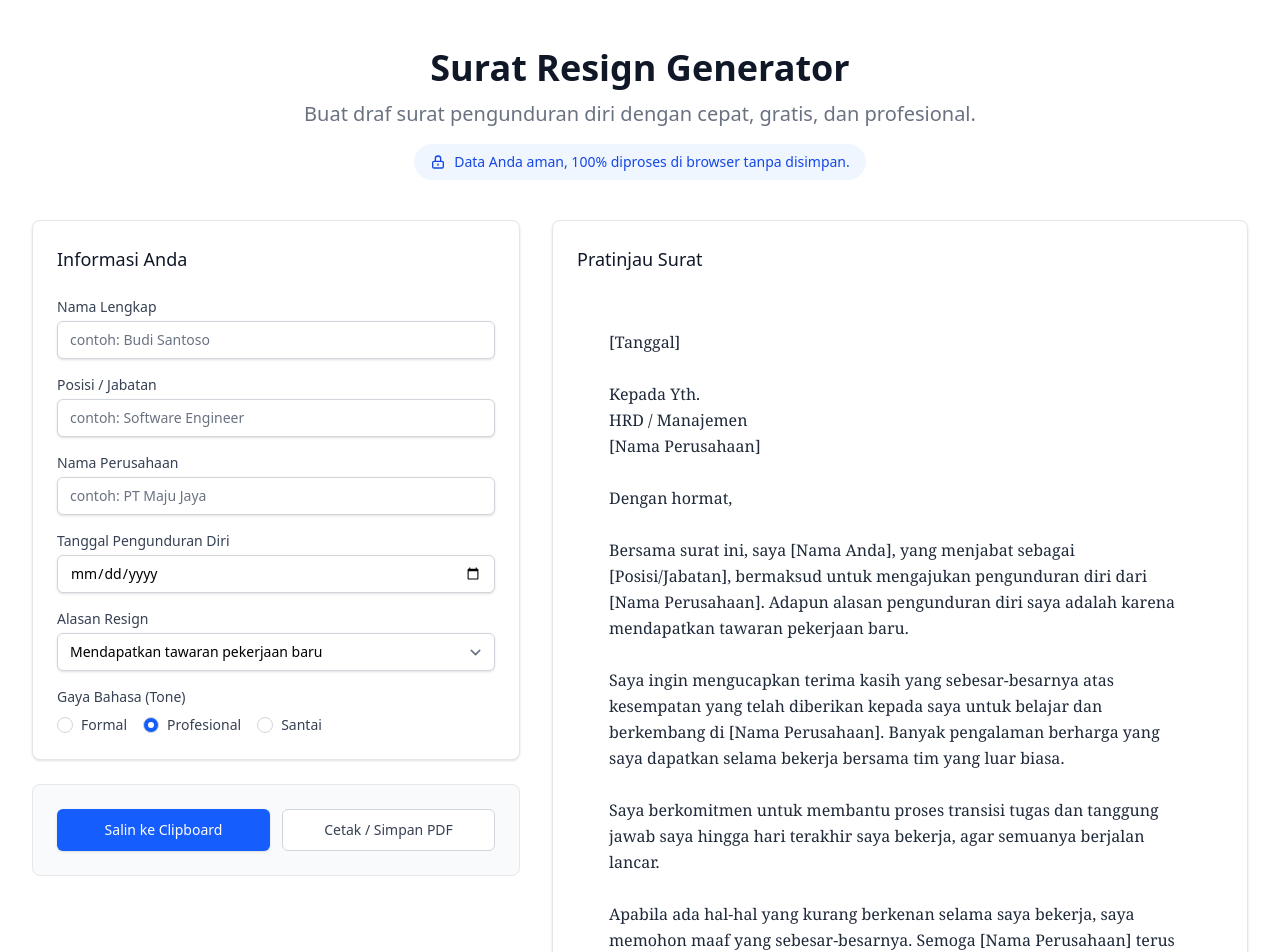
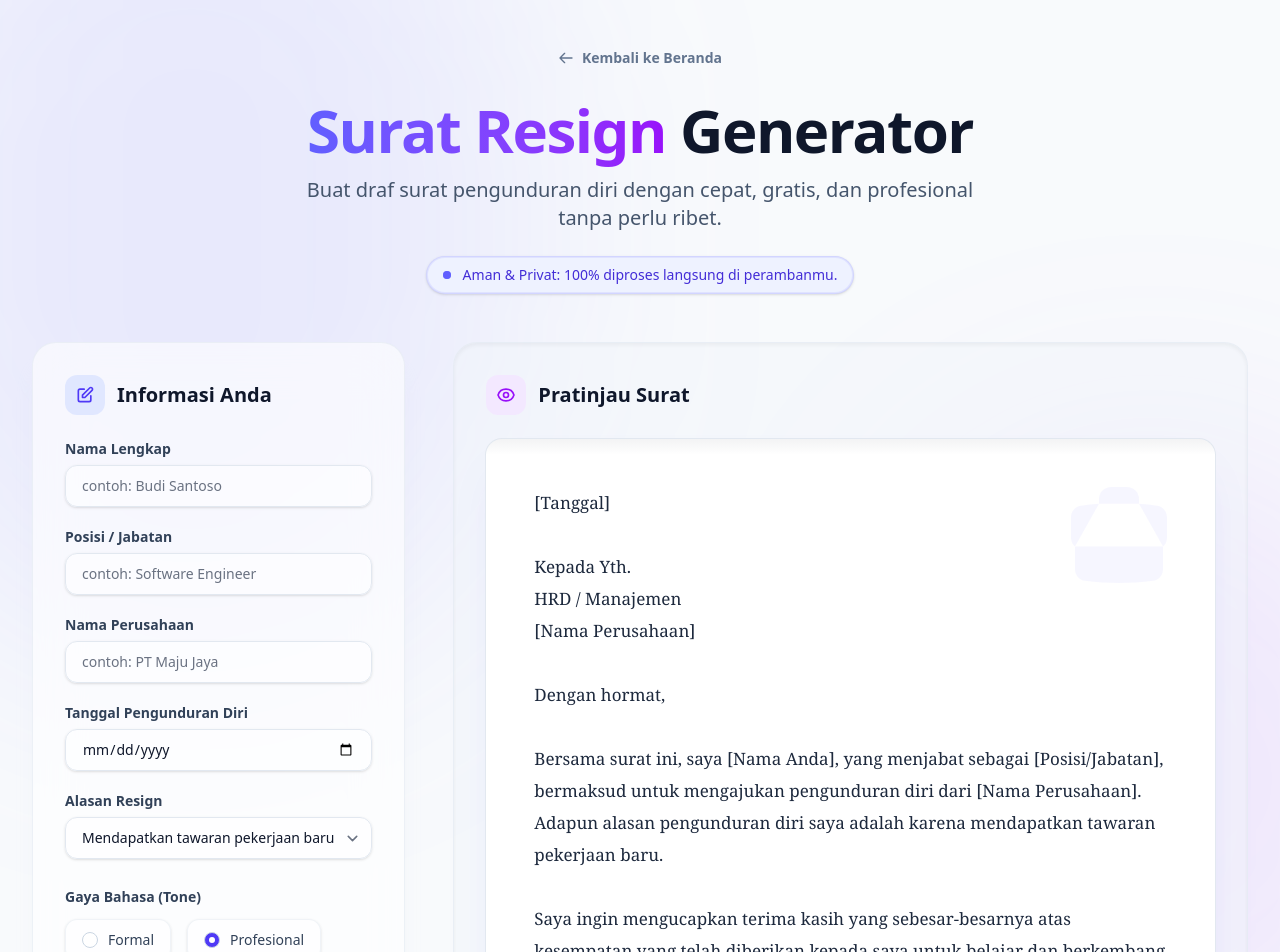
Before and after one commit to mikeu-dev/kerjao.id, a SvelteKit app: page /surat-resign in a window 1280 px wide. Shown: the top 952 px of the page. Built offline with nearby package versions, Linux system fonts and the light colour scheme.

Commit message:
feat: Redesign resignation letter generator page with enhanced UI, ambient effects, and improved component styling.

```diff
--- a/src/lib/components/resign/ResignActions.svelte
+++ b/src/lib/components/resign/ResignActions.svelte
@@ -20,22 +20,58 @@
 	}
 </script>
 
-<div class="flex flex-col gap-3 sm:flex-row">
+<div class="flex flex-col gap-4 sm:flex-row">
 	<button
 		onclick={handleCopy}
-		class="inline-flex flex-1 items-center justify-center rounded-md border border-transparent bg-blue-600 px-4 py-2.5 text-sm font-medium text-white shadow-sm transition-colors hover:bg-blue-700 focus:ring-2 focus:ring-blue-500 focus:ring-offset-2 focus:outline-none"
+		class="group relative inline-flex flex-1 items-center justify-center gap-2 overflow-hidden rounded-xl bg-indigo-600 px-6 py-3.5 font-semibold text-white shadow-lg shadow-indigo-600/30 transition-all duration-300 hover:-translate-y-0.5 hover:bg-indigo-700 hover:shadow-indigo-600/40 focus:ring-2 focus:ring-indigo-500 focus:ring-offset-2 focus:outline-none dark:focus:ring-offset-slate-900"
 	>
-		{#if copied}
-			Tersalin!
-		{:else}
-			Salin ke Clipboard
-		{/if}
+		<span class="relative z-10">
+			{#if copied}
+				Tersalin!
+			{:else}
+				Salin ke Clipboard
+			{/if}
+		</span>
+		<div
+			class="relative z-10 flex items-center justify-center transition-transform group-hover:translate-x-1"
+		>
+			{#if copied}
+				<svg class="h-5 w-5" fill="none" viewBox="0 0 24 24" stroke="currentColor" stroke-width="2">
+					<path stroke-linecap="round" stroke-linejoin="round" d="M5 13l4 4L19 7" />
+				</svg>
+			{:else}
+				<svg class="h-5 w-5" fill="none" viewBox="0 0 24 24" stroke="currentColor" stroke-width="2">
+					<path
+						stroke-linecap="round"
+						stroke-linejoin="round"
+						d="M8 16H6a2 2 0 01-2-2V6a2 2 0 012-2h8a2 2 0 012 2v2m-6 12h8a2 2 0 002-2v-8a2 2 0 00-2-2h-8a2 2 0 00-2 2v8a2 2 0 002 2z"
+					/>
+				</svg>
+			{/if}
+		</div>
+		<!-- Glossy overlay -->
+		<div
+			class="absolute inset-0 bg-linear-to-b from-white/20 to-transparent opacity-0 transition-opacity group-hover:opacity-100"
+		></div>
 	</button>
 
 	<button
 		onclick={handlePrint}
-		class="inline-flex flex-1 items-center justify-center rounded-md border border-gray-300 bg-white px-4 py-2.5 text-sm font-medium text-gray-700 transition-colors hover:bg-gray-50 focus:ring-2 focus:ring-blue-500 focus:ring-offset-2 focus:outline-none dark:border-gray-600 dark:bg-gray-800 dark:text-gray-200 dark:hover:bg-gray-700"
+		class="inline-flex flex-1 items-center justify-center gap-2 rounded-xl border border-slate-200 bg-white px-6 py-3.5 font-semibold text-slate-700 shadow-sm transition-all duration-300 hover:-translate-y-0.5 hover:bg-slate-50 hover:shadow-md focus:ring-2 focus:ring-indigo-500 focus:ring-offset-2 focus:outline-none dark:border-slate-700 dark:bg-slate-800 dark:text-slate-200 dark:hover:border-slate-600 dark:hover:bg-slate-700 dark:focus:ring-offset-slate-900"
 	>
-		Cetak / Simpan PDF
+		<span>Cetak / Simpan PDF</span>
+		<svg
+			class="h-5 w-5 text-slate-400 dark:text-slate-500"
+			fill="none"
+			viewBox="0 0 24 24"
+			stroke="currentColor"
+			stroke-width="2"
+		>
+			<path
+				stroke-linecap="round"
+				stroke-linejoin="round"
+				d="M17 17h2a2 2 0 002-2v-4a2 2 0 00-2-2H5a2 2 0 00-2 2v4a2 2 0 002 2h2m2 4h6a2 2 0 002-2v-4a2 2 0 00-2-2H9a2 2 0 00-2 2v4a2 2 0 002 2zm8-12V5a2 2 0 00-2-2H9a2 2 0 00-2 2v4h10z"
+			/>
+		</svg>
 	</button>
 </div>
--- a/src/lib/components/resign/ResignForm.svelte
+++ b/src/lib/components/resign/ResignForm.svelte
@@ -14,71 +14,86 @@
 </script>
 
 <div class="space-y-6">
-	<div class="space-y-4">
+	<div class="space-y-5">
 		<!-- Nama -->
 		<div>
-			<label for="nama" class="block text-sm font-medium text-gray-700 dark:text-gray-300"
-				>Nama Lengkap</label
+			<label
+				for="nama"
+				class="mb-1.5 block text-sm font-semibold text-slate-700 dark:text-slate-300"
 			>
+				Nama Lengkap
+			</label>
 			<input
 				type="text"
 				id="nama"
 				bind:value={data.nama}
 				placeholder="contoh: Budi Santoso"
-				class="mt-1 block w-full rounded-md border-gray-300 shadow-sm focus:border-blue-500 focus:ring-blue-500 sm:text-sm dark:border-gray-700 dark:bg-gray-800 dark:text-white"
+				class="block w-full rounded-xl border-slate-200 bg-white/50 px-4 py-2.5 shadow-sm transition-all duration-200 focus:border-indigo-500 focus:bg-white focus:ring-indigo-500 sm:text-sm dark:border-slate-700/60 dark:bg-slate-900/50 dark:text-white dark:focus:border-indigo-400 dark:focus:bg-slate-900 dark:focus:ring-indigo-400"
 			/>
 		</div>
 
 		<!-- Posisi -->
 		<div>
-			<label for="posisi" class="block text-sm font-medium text-gray-700 dark:text-gray-300"
-				>Posisi / Jabatan</label
+			<label
+				for="posisi"
+				class="mb-1.5 block text-sm font-semibold text-slate-700 dark:text-slate-300"
 			>
+				Posisi / Jabatan
+			</label>
 			<input
 				type="text"
 				id="posisi"
 				bind:value={data.posisi}
 				placeholder="contoh: Software Engineer"
-				class="mt-1 block w-full rounded-md border-gray-300 shadow-sm focus:border-blue-500 focus:ring-blue-500 sm:text-sm dark:border-gray-700 dark:bg-gray-800 dark:text-white"
+				class="block w-full rounded-xl border-slate-200 bg-white/50 px-4 py-2.5 shadow-sm transition-all duration-200 focus:border-indigo-500 focus:bg-white focus:ring-indigo-500 sm:text-sm dark:border-slate-700/60 dark:bg-slate-900/50 dark:text-white dark:focus:border-indigo-400 dark:focus:bg-slate-900 dark:focus:ring-indigo-400"
 			/>
 		</div>
 
 		<!-- Perusahaan -->
 		<div>
-			<label for="perusahaan" class="block text-sm font-medium text-gray-700 dark:text-gray-300"
-				>Nama Perusahaan</label
+			<label
+				for="perusahaan"
+				class="mb-1.5 block text-sm font-semibold text-slate-700 dark:text-slate-300"
 			>
+				Nama Perusahaan
+			</label>
 			<input
 				type="text"
 				id="perusahaan"
 				bind:value={data.perusahaan}
 				placeholder="contoh: PT Maju Jaya"
-				class="mt-1 block w-full rounded-md border-gray-300 shadow-sm focus:border-blue-500 focus:ring-blue-500 sm:text-sm dark:border-gray-700 dark:bg-gray-800 dark:text-white"
+				class="block w-full rounded-xl border-slate-200 bg-white/50 px-4 py-2.5 shadow-sm transition-all duration-200 focus:border-indigo-500 focus:bg-white focus:ring-indigo-500 sm:text-sm dark:border-slate-700/60 dark:bg-slate-900/50 dark:text-white dark:focus:border-indigo-400 dark:focus:bg-slate-900 dark:focus:ring-indigo-400"
 			/>
 		</div>
 
 		<!-- Tanggal -->
 		<div>
-			<label for="tanggal" class="block text-sm font-medium text-gray-700 dark:text-gray-300"
-				>Tanggal Pengunduran Diri</label
+			<label
+				for="tanggal"
+				class="mb-1.5 block text-sm font-semibold text-slate-700 dark:text-slate-300"
 			>
+				Tanggal Pengunduran Diri
+			</label>
 			<input
 				type="date"
 				id="tanggal"
 				bind:value={data.tanggal}
-				class="mt-1 block w-full rounded-md border-gray-300 shadow-sm focus:border-blue-500 focus:ring-blue-500 sm:text-sm dark:border-gray-700 dark:bg-gray-800 dark:text-white"
+				class="block w-full rounded-xl border-slate-200 bg-white/50 px-4 py-2.5 shadow-sm transition-all duration-200 focus:border-indigo-500 focus:bg-white focus:ring-indigo-500 sm:text-sm dark:border-slate-700/60 dark:bg-slate-900/50 dark:text-white dark:focus:border-indigo-400 dark:focus:bg-slate-900 dark:focus:ring-indigo-400"
 			/>
 		</div>
 
 		<!-- Alasan -->
 		<div>
-			<label for="alasan" class="block text-sm font-medium text-gray-700 dark:text-gray-300"
-				>Alasan Resign</label
+			<label
+				for="alasan"
+				class="mb-1.5 block text-sm font-semibold text-slate-700 dark:text-slate-300"
 			>
+				Alasan Resign
+			</label>
 			<select
 				id="alasan"
 				bind:value={data.alasan}
-				class="mt-1 block w-full rounded-md border-gray-300 shadow-sm focus:border-blue-500 focus:ring-blue-500 sm:text-sm dark:border-gray-700 dark:bg-gray-800 dark:text-white"
+				class="block w-full rounded-xl border-slate-200 bg-white/50 px-4 py-2.5 shadow-sm transition-all duration-200 focus:border-indigo-500 focus:bg-white focus:ring-indigo-500 sm:text-sm dark:border-slate-700/60 dark:bg-slate-900/50 dark:text-white dark:focus:border-indigo-400 dark:focus:bg-slate-900 dark:focus:ring-indigo-400"
 			>
 				{#each alasanOptions as opt (opt)}
 					<option value={opt}>{opt}</option>
@@ -88,52 +103,70 @@
 
 		<!-- Alasan Custom -->
 		{#if data.alasan === 'Lainnya'}
-			<div class="animate-in fade-in slide-in-from-top-1 duration-200">
-				<label for="alasanCustom" class="block text-sm font-medium text-gray-700 dark:text-gray-300"
-					>Tuliskan Alasan Anda</label
+			<div class="animate-fade-in">
+				<label
+					for="alasanCustom"
+					class="mb-1.5 block text-sm font-semibold text-slate-700 dark:text-slate-300"
 				>
+					Tuliskan Alasan Anda
+				</label>
 				<input
 					type="text"
 					id="alasanCustom"
 					bind:value={data.alasanCustom}
 					placeholder="contoh: pindah domisili"
-					class="mt-1 block w-full rounded-md border-gray-300 shadow-sm focus:border-blue-500 focus:ring-blue-500 sm:text-sm dark:border-gray-700 dark:bg-gray-800 dark:text-white"
+					class="block w-full rounded-xl border-slate-200 bg-white/50 px-4 py-2.5 shadow-sm transition-all duration-200 focus:border-indigo-500 focus:bg-white focus:ring-indigo-500 sm:text-sm dark:border-slate-700/60 dark:bg-slate-900/50 dark:text-white dark:focus:border-indigo-400 dark:focus:bg-slate-900 dark:focus:ring-indigo-400"
 				/>
 			</div>
 		{/if}
 
 		<!-- Tone -->
-		<div>
-			<span class="mb-2 block text-sm font-medium text-gray-700 dark:text-gray-300"
-				>Gaya Bahasa (Tone)</span
-			>
-			<div class="flex space-x-4">
-				<label class="flex items-center">
+		<div class="pt-2">
+			<span class="mb-3 block text-sm font-semibold text-slate-700 dark:text-slate-300">
+				Gaya Bahasa (Tone)
+			</span>
+			<div class="flex flex-wrap gap-4">
+				<label
+					class="group flex cursor-pointer items-center rounded-xl border border-slate-200/50 bg-white/50 px-4 py-2.5 shadow-sm transition-colors hover:bg-white dark:border-slate-700/50 dark:bg-slate-900/30 dark:hover:bg-slate-800"
+				>
 					<input
 						type="radio"
 						bind:group={data.tone}
 						value="formal"
-						class="h-4 w-4 border-gray-300 text-blue-600 focus:ring-blue-500 dark:border-gray-700 dark:bg-gray-800"
+						class="h-4 w-4 border-slate-300 text-indigo-600 focus:ring-indigo-500 dark:border-slate-600 dark:bg-slate-800"
 					/>
-					<span class="ml-2 text-sm text-gray-700 dark:text-gray-300">Formal</span>
+					<span
+						class="ml-2.5 text-sm font-medium text-slate-700 group-hover:text-indigo-600 dark:text-slate-300 dark:group-hover:text-indigo-400"
+						>Formal</span
+					>
 				</label>
-				<label class="flex items-center">
+				<label
+					class="group flex cursor-pointer items-center rounded-xl border border-slate-200/50 bg-white/50 px-4 py-2.5 shadow-sm transition-colors hover:bg-white dark:border-slate-700/50 dark:bg-slate-900/30 dark:hover:bg-slate-800"
+				>
 					<input
 						type="radio"
 						bind:group={data.tone}
 						value="profesional"
-						class="h-4 w-4 border-gray-300 text-blue-600 focus:ring-blue-500 dark:border-gray-700 dark:bg-gray-800"
+						class="h-4 w-4 border-slate-300 text-indigo-600 focus:ring-indigo-500 dark:border-slate-600 dark:bg-slate-800"
 					/>
-					<span class="ml-2 text-sm text-gray-700 dark:text-gray-300">Profesional</span>
+					<span
+						class="ml-2.5 text-sm font-medium text-slate-700 group-hover:text-indigo-600 dark:text-slate-300 dark:group-hover:text-indigo-400"
+						>Profesional</span
+					>
 				</label>
-				<label class="flex items-center">
+				<label
+					class="group flex cursor-pointer items-center rounded-xl border border-slate-200/50 bg-white/50 px-4 py-2.5 shadow-sm transition-colors hover:bg-white dark:border-slate-700/50 dark:bg-slate-900/30 dark:hover:bg-slate-800"
+				>
 					<input
 						type="radio"
 						bind:group={data.tone}
 						value="santai"
-						class="h-4 w-4 border-gray-300 text-blue-600 focus:ring-blue-500 dark:border-gray-700 dark:bg-gray-800"
+						class="h-4 w-4 border-slate-300 text-indigo-600 focus:ring-indigo-500 dark:border-slate-600 dark:bg-slate-800"
 					/>
-					<span class="ml-2 text-sm text-gray-700 dark:text-gray-300">Santai</span>
+					<span
+						class="ml-2.5 text-sm font-medium text-slate-700 group-hover:text-indigo-600 dark:text-slate-300 dark:group-hover:text-indigo-400"
+						>Santai</span
+					>
 				</label>
 			</div>
 		</div>
--- a/src/lib/components/resign/ResignPreview.svelte
+++ b/src/lib/components/resign/ResignPreview.svelte
@@ -2,10 +2,28 @@
 	let { letter }: { letter: string } = $props();
 </script>
 
-<div class="min-h-[500px] w-full bg-white p-6 sm:p-8 dark:bg-gray-800">
+<div
+	class="relative mx-auto w-full max-w-3xl overflow-hidden rounded-xl bg-white shadow-2xl ring-1 shadow-indigo-500/10 ring-slate-200 sm:rounded-2xl dark:bg-slate-900 dark:shadow-none dark:ring-slate-700/50"
+>
+	<!-- Top Fold/Shadow Effect -->
 	<div
-		class="font-serif text-sm leading-relaxed whitespace-pre-wrap text-gray-800 sm:text-base dark:text-gray-200"
-	>
-		{letter}
+		class="absolute inset-x-0 top-0 h-4 bg-linear-to-b from-slate-900/5 to-transparent dark:from-black/20"
+	></div>
+
+	<div class="min-h-[600px] p-8 sm:p-12">
+		<!-- Watermark-like element -->
+		<div class="pointer-events-none absolute top-8 right-8 opacity-5 dark:opacity-10">
+			<svg class="h-32 w-32 text-indigo-500" fill="currentColor" viewBox="0 0 24 24">
+				<path
+					d="M20.25 14.15v4.25c0 1.094-.787 2.036-1.872 2.18-2.087.277-4.216.42-6.378.42s-4.291-.143-6.378-.42c-1.085-.144-1.872-1.086-1.872-2.18v-4.25m16.5 0a2.18 2.18 0 0 0 .75-1.661V8.706c0-1.081-.768-2.015-1.837-2.175a48.114 48.114 0 0 0-3.413-.387m4.5 8.006c-.194.165-.42.295-.673.38A23.978 23.978 0 0 1 12 15.75c-2.648 0-5.195-.429-7.577-1.22a2.016 2.016 0 0 1-.673-.38m0 0A2.18 2.18 0 0 1 3 12.489V8.706c0-1.081.768-2.015 1.837-2.175a48.111 48.111 0 0 1 3.413-.387m7.5 0V5.25A2.25 2.25 0 0 0 13.5 3h-3a2.25 2.25 0 0 0-2.25 2.25v.894m7.5 0a48.667 48.667 0 0 0-7.5 0M12 12.75h.008v.008H12v-.008Z"
+				/>
+			</svg>
+		</div>
+
+		<div
+			class="relative z-10 font-serif text-[15px] leading-8 whitespace-pre-wrap text-slate-800 sm:text-[17px] dark:text-slate-300 print:text-black"
+		>
+			{letter}
+		</div>
 	</div>
 </div>
--- a/src/routes/surat-resign/+page.svelte
+++ b/src/routes/surat-resign/+page.svelte
@@ -18,6 +18,8 @@
 	let letter = $derived(generateLetter(data));
 </script>
 
+<!-- eslint-disable svelte/no-navigation-without-resolve -->
+
 <svelte:head>
 	<title>Surat Resign Generator Online | kerjao.id</title>
 	<meta
@@ -30,61 +32,128 @@
 	/>
 </svelte:head>
 
-<div class="mx-auto max-w-7xl px-4 py-8 sm:px-6 sm:py-12 lg:px-8">
+<div
+	class="relative min-h-screen overflow-hidden bg-slate-50 font-sans text-slate-900 transition-colors duration-300 dark:bg-slate-950 dark:text-slate-50 print:bg-white print:text-black"
+>
+	<!-- Background Ambient Shapes -->
+	<div class="pointer-events-none absolute inset-0 z-0 overflow-hidden print:hidden">
+		<div
+			class="absolute -top-[10%] -left-[10%] h-[40%] w-[50%] rounded-full bg-indigo-500/10 blur-[130px] dark:bg-indigo-600/15"
+		></div>
+		<div
+			class="absolute top-[20%] -right-[10%] h-[30%] w-[40%] rounded-full bg-purple-500/10 blur-[120px] dark:bg-purple-600/15"
+		></div>
+		<div
+			class="absolute -bottom-[20%] left-[20%] h-[50%] w-[50%] rounded-full bg-emerald-500/5 blur-[140px] dark:bg-emerald-600/10"
+		></div>
+	</div>
+
+	<div class="relative z-10 mx-auto max-w-7xl px-4 py-12 sm:px-6 lg:px-8">
 		<!-- Header -->
-	<div class="mb-10 text-center">
-		<h1 class="text-3xl font-extrabold text-gray-900 sm:text-4xl dark:text-white">
-			Surat Resign Generator
+		<div class="mb-12 text-center print:hidden">
+			<a
+				href="/"
+				class="mb-8 inline-flex items-center gap-2 text-sm font-semibold text-slate-500 transition-colors hover:text-indigo-600 dark:text-slate-400 dark:hover:text-indigo-400"
+			>
+				<svg class="h-4 w-4" fill="none" viewBox="0 0 24 24" stroke="currentColor" stroke-width="2">
+					<path stroke-linecap="round" stroke-linejoin="round" d="M10 19l-7-7m0 0l7-7m-7 7h18" />
+				</svg>
+				Kembali ke Beranda
+			</a>
+			<h1 class="mb-4 text-4xl font-extrabold tracking-tight sm:text-5xl lg:text-6xl">
+				<span class="bg-linear-to-r from-indigo-500 to-purple-600 bg-clip-text text-transparent"
+					>Surat Resign</span
+				> Generator
 			</h1>
-		<p class="mx-auto mt-3 max-w-2xl text-xl text-gray-500 dark:text-gray-400">
-			Buat draf surat pengunduran diri dengan cepat, gratis, dan profesional.
+			<p class="mx-auto mt-4 max-w-2xl text-lg text-slate-600 sm:text-xl dark:text-slate-400">
+				Buat draf surat pengunduran diri dengan cepat, gratis, dan profesional tanpa perlu ribet.
 			</p>
 			<div
-			class="mt-4 inline-flex items-center rounded-full bg-blue-50 px-4 py-2 text-sm font-medium text-blue-700 dark:bg-blue-900/30 dark:text-blue-300"
+				class="animate-fade-in mt-6 inline-flex items-center rounded-full border border-indigo-500/20 bg-indigo-50 px-4 py-2 text-sm font-medium text-indigo-700 shadow-sm ring-1 ring-indigo-500/10 ring-inset dark:border-indigo-400/20 dark:bg-indigo-900/40 dark:text-indigo-300"
 			>
-			<svg class="mr-2 h-4 w-4" fill="none" stroke="currentColor" viewBox="0 0 24 24"
-				><path
-					stroke-linecap="round"
-					stroke-linejoin="round"
-					stroke-width="2"
-					d="M12 15v2m-6 4h12a2 2 0 002-2v-6a2 2 0 00-2-2H6a2 2 0 00-2 2v6a2 2 0 002 2zm10-10V7a4 4 0 00-8 0v4h8z"
-				></path></svg
-			>
-			Data Anda aman, 100% diproses di browser tanpa disimpan.
+				<span class="relative mr-3 flex h-2 w-2">
+					<span
+						class="absolute inline-flex h-full w-full animate-ping rounded-full bg-indigo-400 opacity-75"
+					></span>
+					<span class="relative inline-flex h-2 w-2 rounded-full bg-indigo-500"></span>
+				</span>
+				Aman & Privat: 100% diproses langsung di perambanmu.
 			</div>
 		</div>
 
 		<!-- Main Content -->
-	<div class="grid grid-cols-1 gap-8 lg:grid-cols-12">
+		<div class="grid grid-cols-1 gap-8 lg:grid-cols-12 lg:gap-12">
 			<!-- Sidebar Form -->
-		<div class="flex flex-col gap-6 lg:col-span-4 xl:col-span-5">
+			<div class="flex flex-col gap-6 lg:col-span-5 xl:col-span-4 print:hidden">
 				<div
-				class="rounded-lg border border-gray-200 bg-white p-6 shadow-sm dark:border-gray-700 dark:bg-gray-800"
+					class="rounded-3xl border border-slate-200/60 bg-white/60 p-6 shadow-xl shadow-slate-200/20 backdrop-blur-xl sm:p-8 dark:border-slate-700/60 dark:bg-slate-800/60 dark:shadow-none"
 				>
-				<h2 class="mb-6 text-lg font-medium text-gray-900 dark:text-white">Informasi Anda</h2>
+					<div class="mb-6 flex items-center gap-3">
+						<div
+							class="flex h-10 w-10 items-center justify-center rounded-xl bg-indigo-100 text-indigo-600 dark:bg-indigo-900/50 dark:text-indigo-400"
+						>
+							<svg
+								class="h-5 w-5"
+								fill="none"
+								viewBox="0 0 24 24"
+								stroke="currentColor"
+								stroke-width="2"
+							>
+								<path
+									stroke-linecap="round"
+									stroke-linejoin="round"
+									d="M11 5H6a2 2 0 00-2 2v11a2 2 0 002 2h11a2 2 0 002-2v-5m-1.414-9.414a2 2 0 112.828 2.828L11.828 15H9v-2.828l8.586-8.586z"
+								/>
+							</svg>
+						</div>
+						<h2 class="text-xl font-bold text-slate-900 dark:text-white">Informasi Anda</h2>
+					</div>
+
 					<ResignForm bind:data />
 				</div>
 
 				<!-- Desktop Actions -->
 				<div
-				class="hidden rounded-lg border border-gray-200 bg-gray-50 p-6 md:block dark:border-gray-700 dark:bg-gray-800/50 print:hidden"
+					class="hidden rounded-3xl border border-slate-200/60 bg-white/40 p-6 shadow-sm backdrop-blur-xl md:block dark:border-slate-700/60 dark:bg-slate-800/40"
 				>
 					<ResignActions {letter} />
 				</div>
 			</div>
 
 			<!-- Preview Area -->
-		<div class="flex flex-col gap-6 lg:col-span-8 xl:col-span-7">
+			<div class="flex flex-col gap-6 lg:col-span-7 xl:col-span-8">
 				<div
-				class="rounded-lg border border-gray-200 bg-white p-6 shadow-sm dark:border-gray-700 dark:bg-gray-800"
+					class="relative rounded-3xl border border-slate-200/60 bg-slate-100/50 p-6 shadow-inner sm:p-8 dark:border-slate-700/60 dark:bg-slate-900/50 print:border-none print:bg-white print:p-0 print:shadow-none"
 				>
 					<h2
-					class="mb-6 flex items-center justify-between text-lg font-medium text-gray-900 dark:text-white print:hidden"
+						class="mb-6 flex items-center gap-3 text-xl font-bold text-slate-900 dark:text-white print:hidden"
 					>
+						<div
+							class="flex h-10 w-10 items-center justify-center rounded-xl bg-purple-100 text-purple-600 dark:bg-purple-900/50 dark:text-purple-400"
+						>
+							<svg
+								class="h-5 w-5"
+								fill="none"
+								viewBox="0 0 24 24"
+								stroke="currentColor"
+								stroke-width="2"
+							>
+								<path
+									stroke-linecap="round"
+									stroke-linejoin="round"
+									d="M15 12a3 3 0 11-6 0 3 3 0 016 0z"
+								/>
+								<path
+									stroke-linecap="round"
+									stroke-linejoin="round"
+									d="M2.458 12C3.732 7.943 7.523 5 12 5c4.478 0 8.268 2.943 9.542 7-1.274 4.057-5.064 7-9.542 7-4.477 0-8.268-2.943-9.542-7z"
+								/>
+							</svg>
+						</div>
 						<span>Pratinjau Surat</span>
 					</h2>
 
-				<!-- Area for printing, removes padding & shadows globally in css -->
+					<!-- Area for printing -->
 					<div class="print-area">
 						<ResignPreview {letter} />
 					</div>
@@ -92,7 +161,7 @@
 
 				<!-- Mobile Actions -->
 				<div
-				class="block rounded-lg border border-gray-200 bg-gray-50 p-6 md:hidden dark:border-gray-700 dark:bg-gray-800/50 print:hidden"
+					class="block rounded-3xl border border-slate-200/60 bg-white/40 p-6 shadow-sm backdrop-blur-xl md:hidden dark:border-slate-700/60 dark:bg-slate-800/40 print:hidden"
 				>
 					<ResignActions {letter} />
 				</div>
@@ -100,8 +169,9 @@
 		</div>
 
 		<!-- SEO Content -->
-	<div class="mt-20 print:hidden">
+		<div class="mt-24 print:hidden">
 			<SeoContent />
+		</div>
 	</div>
 </div>
 
```
Lines whose indentation alone changed are shown as unchanged.
